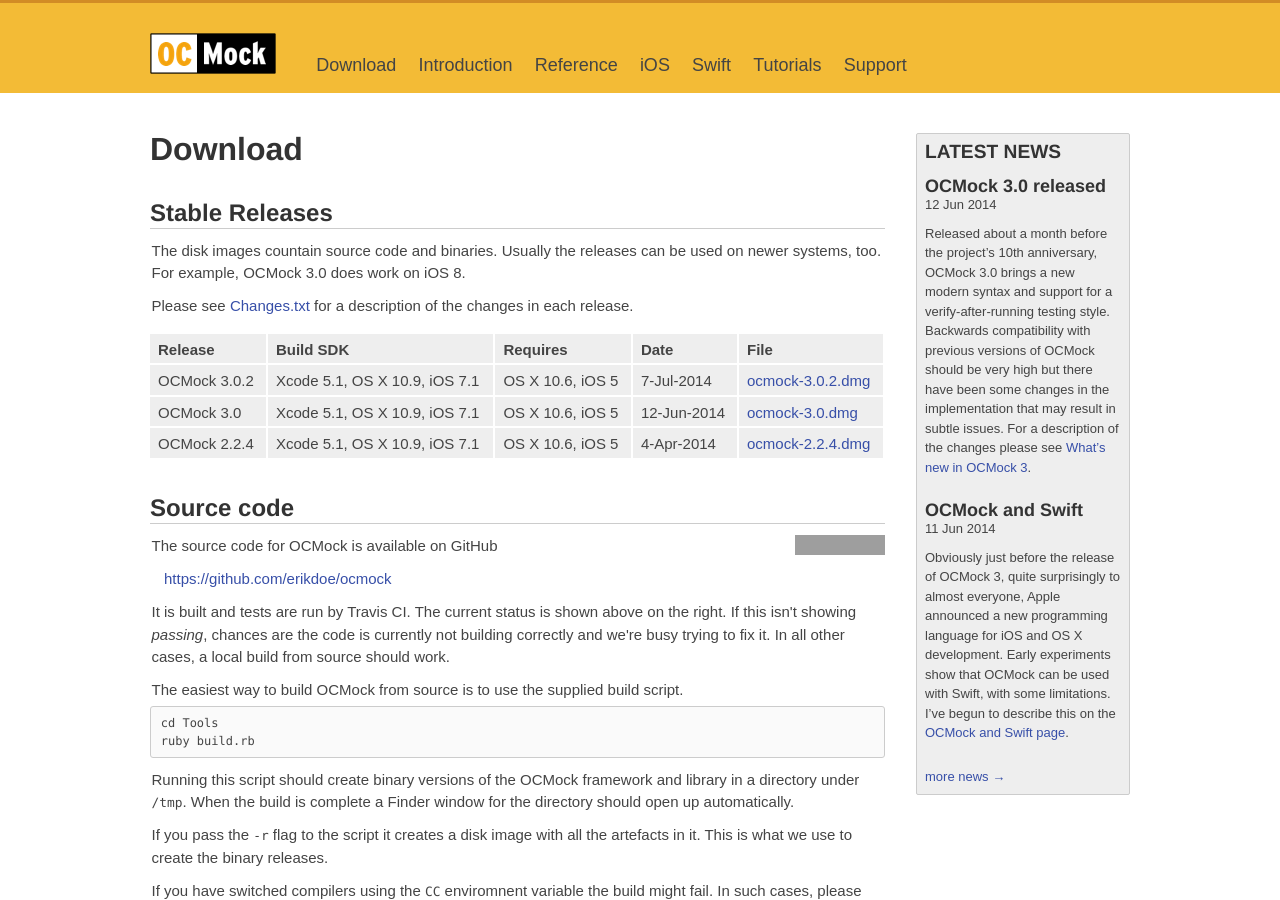
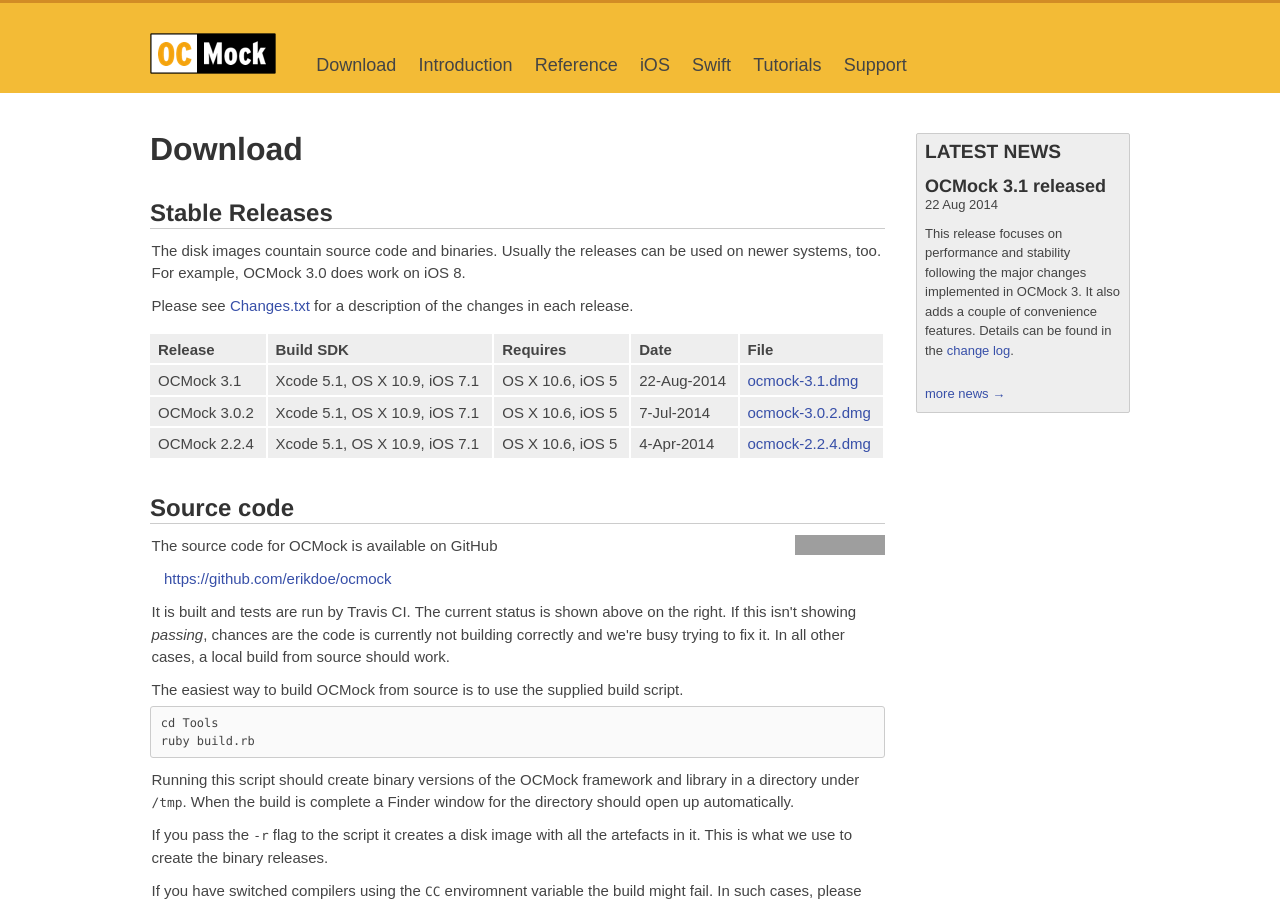
Before and after one commit to erikdoe/ocmock, a Jekyll site: the page built from download.html, in a window 1280 px wide and 900 px high. Built offline with Jekyll 4.4.1, drawn with Linux system fonts in a browser that asks for light colours; comment, search, counter and statistics services are not loaded; grey boxes are pictures that could not be loaded.

```diff
--- a/_layouts/default.html
+++ b/_layouts/default.html
@@ -116,7 +116,7 @@
 				<header>
 					<h2>Latest News</h2>
 				</header>
-				{% for post in site.posts limit: 2 %}
+				{% for post in site.posts limit: 1 %}
 				<article>
 					<h3>{{ post.title }}</h3>
 					<p class="postdate">{{ post.date | date:"%d %b %Y" }}
--- a/download.html
+++ b/download.html
@@ -23,18 +23,18 @@ published: true
 		<th>File</th>
 	</tr>
 	<tr>
+		<td>OCMock 3.1</td>
+		<td>Xcode 5.1, OS X 10.9, iOS 7.1</td>
+		<td>OS X 10.6, iOS 5</td>
+		<td>22-Aug-2014</td>
+		<td><a href="{{ site.baseurl }}/downloads/ocmock-3.1.dmg">ocmock-3.1.dmg</a></td>
+	</tr>
+	<tr>
 		<td>OCMock 3.0.2</td>
 		<td>Xcode 5.1, OS X 10.9, iOS 7.1</td>
 		<td>OS X 10.6, iOS 5</td>
 		<td>7-Jul-2014</td>
 		<td><a href="{{ site.baseurl }}/downloads/ocmock-3.0.2.dmg">ocmock-3.0.2.dmg</a></td>
-	</tr>
-	<tr>
-		<td>OCMock 3.0</td>
-		<td>Xcode 5.1, OS X 10.9, iOS 7.1</td>
-		<td>OS X 10.6, iOS 5</td>
-		<td>12-Jun-2014</td>
-		<td><a href="{{ site.baseurl }}/downloads/ocmock-3.0.dmg">ocmock-3.0.dmg</a></td>
 	</tr>
 	<tr>
 		<td>OCMock 2.2.4</td>
```
Also changed, not shown: _posts/2014-08-22-ocmock-3.1-released.markdown (added, +12 -0 lines), 2 other files.
